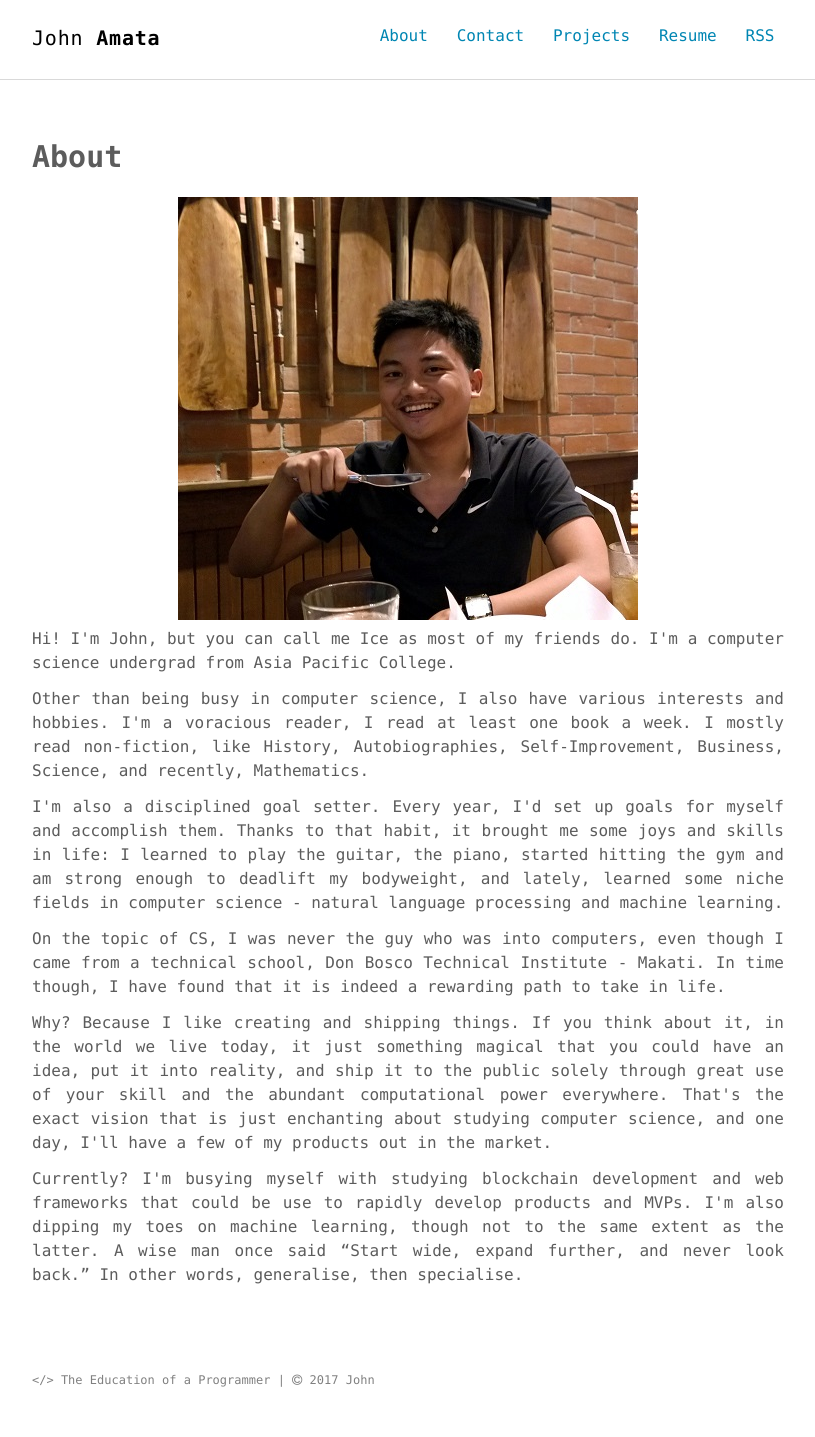
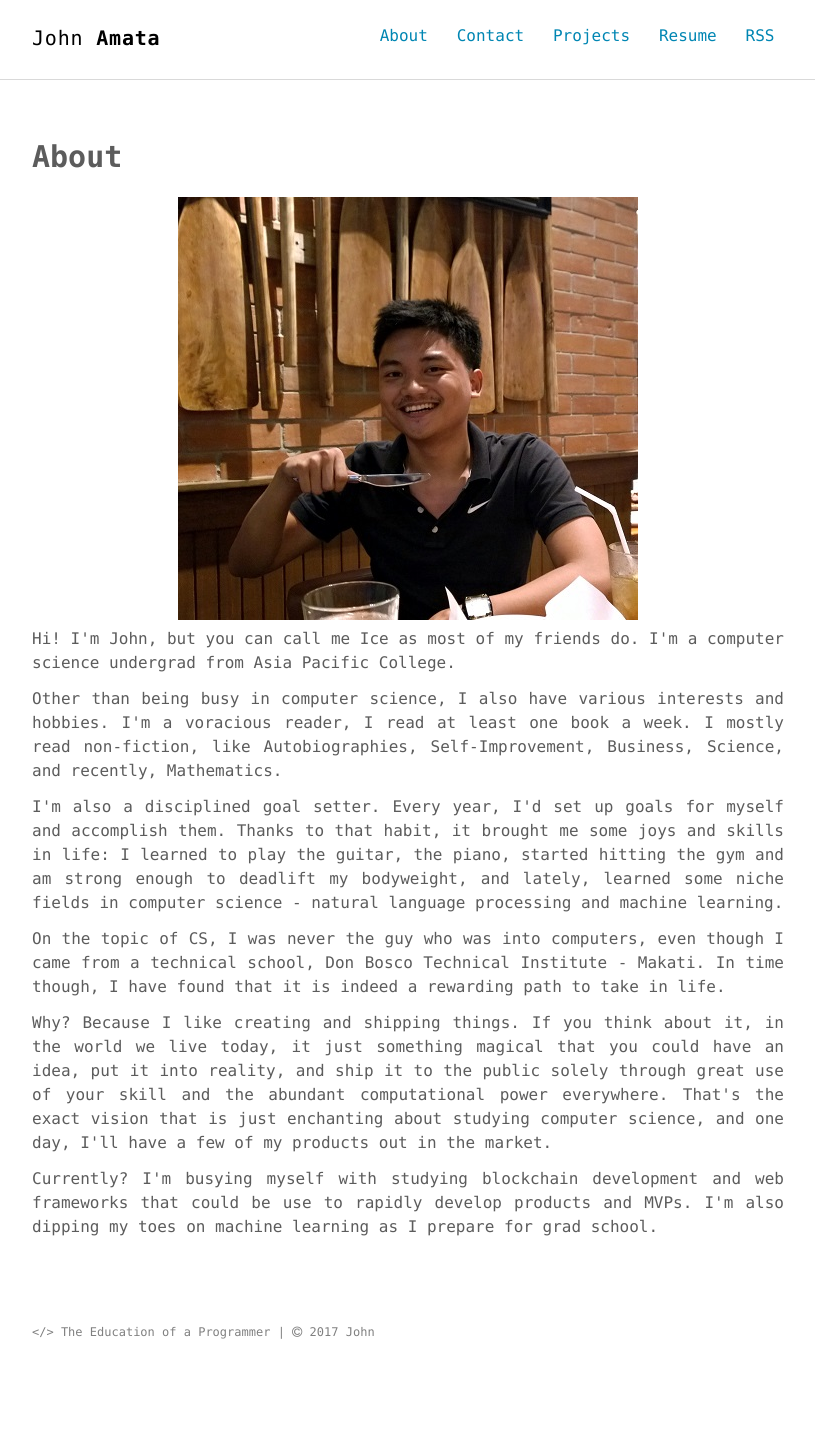
Before and after one commit to jpamata/jpamata.github.io, a Jekyll site: the page built from about.md, in a window 1280 px wide. Shown: the whole page, without its empty margins (232-1047 px from the left). Built offline with Jekyll 4.4.1, drawn with Linux system fonts in a browser that asks for light colours; after the commit the page ends 1389 px from its top, so only the background shows below that.

Commit message:
Update about.md

```diff
--- a/about.md
+++ b/about.md
@@ -6,8 +6,8 @@ permalink: /about/
 <center><img src="{{ site.baseurl }}/assets/images/johnamata.jpg" title="Profile Picture"></center>
 
 <p align="justify">Hi! I'm John, but you can call me Ice as most of my friends do. I'm a computer science undergrad from Asia Pacific College. </p>
-<p align="justify">Other than being busy in computer science, I also have various interests and hobbies. I'm a voracious reader, I read at least one book a week. I mostly read non-fiction, like History, Autobiographies, Self-Improvement, Business, Science, and recently, Mathematics. </p>
+<p align="justify">Other than being busy in computer science, I also have various interests and hobbies. I'm a voracious reader, I read at least one book a week. I mostly read non-fiction, like Autobiographies, Self-Improvement, Business, Science, and recently, Mathematics. </p>
 <p align="justify">I'm also a disciplined goal setter. Every year, I'd set up goals for myself and accomplish them. Thanks to that habit, it brought me some joys and skills in life: I learned to play the guitar, the piano, started hitting the gym and am strong enough to deadlift my bodyweight, and lately, learned some niche fields in computer science - natural language processing and machine learning.</p>
 <p align="justify">On the topic of CS, I was never the guy who was into computers, even though I came from a technical school, Don Bosco Technical Institute - Makati. In time though, I have found that it is indeed a rewarding path to take in life. </p>
 <p align="justify">Why? Because I like creating and shipping things. If you think about it, in the world we live today, it just something magical that you could have an idea, put it into reality, and ship it to the public solely through great use of your skill and the abundant computational power everywhere. That's the exact vision that is just enchanting about studying computer science, and one day, I'll have a few of my products out in the market.</p>
-<p align="justify">Currently? I'm busying myself with studying blockchain development and web frameworks that could be use to rapidly develop products and MVPs. I'm also dipping my toes on machine learning, though not to the same extent as the latter. A wise man once said <i>“Start wide, expand further, and never look back.”</i> In other words, generalise, then specialise.
+<p align="justify">Currently? I'm busying myself with studying blockchain development and web frameworks that could be use to rapidly develop products and MVPs. I'm also dipping my toes on machine learning as I prepare for grad school. </p>
```
